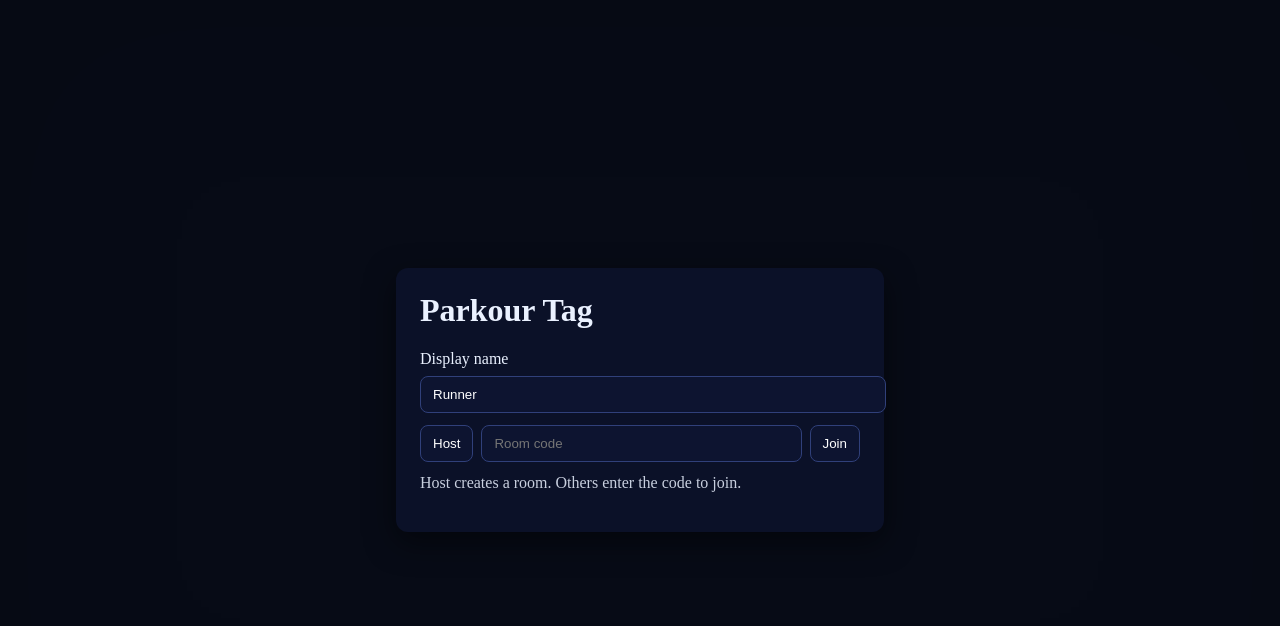
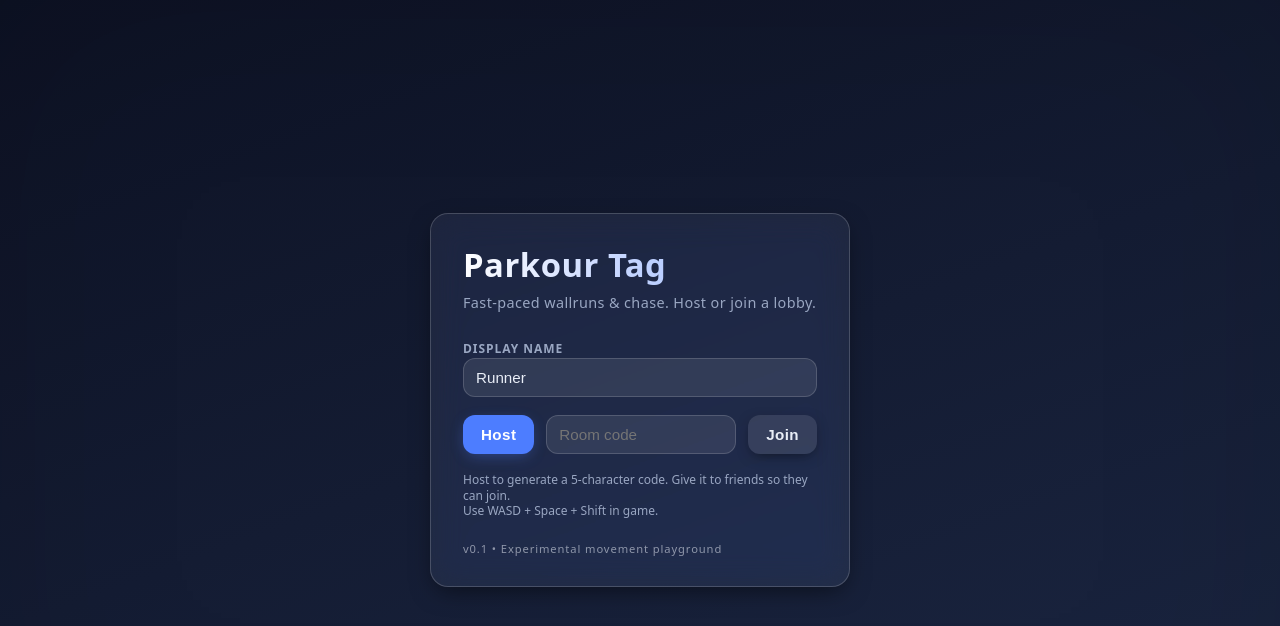
Before and after one commit to jojozagjos/-ParkourTag-, a React (Vite) app in the folder client/: page / in a window 1280 px wide. Shown: the top 626 px of the page. Built offline with nearby package versions, Linux system fonts and the light colour scheme; no server answers.

Commit message:
CSS to menu and lobby

```diff
--- a/client/src/App.tsx
+++ b/client/src/App.tsx
@@ -1,5 +1,6 @@
 /// <reference types="vite/client" />
 import React, { useEffect, useState } from 'react'
+import './styles.css'
 import { io, Socket } from 'socket.io-client'
 import Menu from './components/Menu'
 import Lobby from './components/Lobby'
--- a/client/src/components/Lobby.tsx
+++ b/client/src/components/Lobby.tsx
@@ -4,30 +4,59 @@ import type { PlayerSummary } from '../App'
 
 export default function Lobby({ socket, roomCode, players, selfId }: { socket: Socket, roomCode: string, players: PlayerSummary[], selfId: string }) {
   const me = players.find(p => p.id === selfId)
-  const isHost = me?.host
+  const isHost = !!me?.host
+  const readyCount = players.filter(p => p.ready).length
 
   function toggleReady() { socket.emit('lobby:ready', { ready: !me?.ready }) }
   function startGame() { socket.emit('game:start') }
+  async function copyCode() {
+    try { await navigator.clipboard.writeText(roomCode) } catch {}
+  }
 
   return (
-    <div style={{ padding: 24 }}>
-      <h2>Room {roomCode}</h2>
-      <div style={{ display: 'flex', gap: 24, alignItems: 'flex-start' }}>
-        <div>
-          <h3>Players</h3>
-          <ul>
-            {players.map(p => (
-              <li key={p.id}>{p.name} {p.host ? '(host)' : ''} {p.ready ? '✅' : '⏳'} {p.id === selfId ? '← you' : ''}</li>
-            ))}
-          </ul>
+    <div className="menu-root">
+      <div className="panel lobby-panel">
+        <div className="lobby-header">
+          <div>
+            <h1 style={{ margin: 0 }}>Lobby</h1>
+            <div className="subtitle">Invite friends with the code, ready up, and the host can start.</div>
+          </div>
+          <div className="room-badge" title="Click to copy" onClick={copyCode} role="button" aria-label="Copy room code">
+            <span className="label">Room</span>
+            <span className="code">{roomCode || '-----'}</span>
+          </div>
         </div>
-        <div style={{ display: 'flex', gap: 12 }}>
-          <button onClick={toggleReady}>{me?.ready ? 'Unready' : 'Ready'}</button>
-          {isHost && <button onClick={startGame}>Start</button>}
+
+        <div className="lobby-body">
+          <div className="players-card">
+            <div className="card-title">Players <span className="muted">({players.length})</span></div>
+            <ul className="player-list">
+              {players.map(p => (
+                <li key={p.id} className="player-row">
+                  <div className="who">
+                    <span className="name">{p.name}</span>
+                    {p.host && <span className="badge badge-host">Host</span>}
+                    {p.id === selfId && <span className="badge badge-self">You</span>}
+                  </div>
+                  <div className={`status ${p.ready ? 'ready' : 'waiting'}`}>{p.ready ? 'Ready' : 'Waiting'}</div>
+                </li>
+              ))}
+            </ul>
+          </div>
+
+          <div className="actions-card">
+            <div className="card-title">Actions</div>
+            <div className="actions">
+              <button onClick={toggleReady}>{me?.ready ? 'Unready' : 'Ready'}</button>
+              {isHost && <button onClick={startGame} className="secondary">Start</button>}
+            </div>
+            <div className="helper" style={{ marginTop: 12 }}>
+              Ready: {readyCount}/{players.length}. The server enforces minimum players; start will fail if not enough.
+            </div>
+            <div className="footer-hint">Map voting appears during intermission between rounds.</div>
+          </div>
         </div>
       </div>
-      <p style={{ marginTop: 16 }}>All players ready up. Host can start.</p>
-      <p style={{ opacity:0.8 }}>Map voting will appear during intermission.</p>
     </div>
   )
 }
--- a/client/src/components/Menu.tsx
+++ b/client/src/components/Menu.tsx
@@ -9,17 +9,22 @@ export default function Menu({ socket }: { socket: Socket }) {
   function join() { if (joinCode) socket.emit('room:join', { code: joinCode.toUpperCase(), name }) }
 
   return (
-    <div style={{ display: 'grid', placeItems: 'center', height: '100%' }}>
+    <div className="menu-root">
+      <div className="bg-decor" />
       <div className="panel">
-        <h1 style={{ marginTop: 0 }}>Parkour Tag</h1>
-        <label style={{ display: 'block', marginBottom: 8 }}>Display name</label>
-        <input value={name} onChange={e => setName(e.target.value)} placeholder='Your name' style={{ width: '100%', marginBottom: 12 }} />
-        <div style={{ display: 'flex', gap: 8 }}>
-          <button onClick={host}>Host</button>
-          <input value={joinCode} onChange={e => setJoinCode(e.target.value)} placeholder='Room code' style={{ flex: 1 }} />
-          <button onClick={join}>Join</button>
+        <h1>Parkour Tag</h1>
+        <div className="subtitle">Fast-paced wallruns &amp; chase. Host or join a lobby.</div>
+        <div style={{ marginBottom: 18 }}>
+          <label htmlFor="displayName">Display Name</label>
+          <input id="displayName" value={name} onChange={e => setName(e.target.value)} placeholder="Your name" />
         </div>
-        <p style={{ opacity: 0.85, marginTop: 12 }}>Host creates a room. Others enter the code to join.</p>
+        <div className="actions" style={{ marginBottom: 6 }}>
+          <button onClick={host} title="Create a new lobby">Host</button>
+          <input value={joinCode} onChange={e => setJoinCode(e.target.value)} placeholder="Room code" maxLength={5} />
+          <button onClick={join} className="secondary" title="Join existing lobby">Join</button>
+        </div>
+        <div className="helper">Host to generate a 5‑character code. Give it to friends so they can join.<br />Use WASD + Space + Shift in game.</div>
+        <div className="footer-hint">v0.1 • Experimental movement playground</div>
       </div>
     </div>
   )
--- /dev/null
+++ b/client/src/styles.css
@@ -0,0 +1,171 @@
+/* Global theme and modern menu styling */
+:root {
+  --bg-grad-start: #0d1224;
+  --bg-grad-end: #1b2642;
+  --panel-bg: rgba(255,255,255,0.06);
+  --panel-border: rgba(255,255,255,0.18);
+  --panel-shadow: 0 8px 24px -6px rgba(0,0,0,0.55);
+  --accent: #4d7dff;
+  --accent-hover: #6d94ff;
+  --danger: #ff5d5d;
+  --text-primary: #e9eef7;
+  --text-dim: #9aa7c2;
+  --radius-sm: 6px;
+  --radius-md: 12px;
+  --radius-lg: 18px;
+  --trans-fast: 120ms;
+  --trans-med: 240ms;
+  --focus-ring: 0 0 0 3px rgba(77,125,255,0.35);
+}
+
+html, body, #root {
+  margin: 0; padding: 0; height: 100%; width: 100%; font-family: system-ui, 'Inter', 'Segoe UI', Arial, sans-serif;
+  background: linear-gradient(160deg, var(--bg-grad-start), var(--bg-grad-end));
+  color: var(--text-primary);
+  -webkit-font-smoothing: antialiased;
+}
+
+* { box-sizing: border-box; }
+
+/* Scrollbar minimal */
+body::-webkit-scrollbar { width: 10px; }
+body::-webkit-scrollbar-track { background: transparent; }
+body::-webkit-scrollbar-thumb { background: rgba(255,255,255,0.12); border-radius: 6px; }
+body::-webkit-scrollbar-thumb:hover { background: rgba(255,255,255,0.22); }
+
+/* Glass panel */
+.panel {
+  backdrop-filter: blur(16px) saturate(140%);
+  -webkit-backdrop-filter: blur(16px) saturate(140%);
+  background: var(--panel-bg);
+  border: 1px solid var(--panel-border);
+  padding: 28px 32px 30px;
+  border-radius: var(--radius-lg);
+  box-shadow: var(--panel-shadow);
+  width: min(420px, 90vw);
+  animation: panelFade var(--trans-med) ease;
+}
+@keyframes panelFade { from { opacity: 0; transform: translateY(12px); } to { opacity: 1; transform: translateY(0); } }
+
+.panel h1 {
+  font-size: 2.05rem;
+  letter-spacing: 0.5px;
+  background: linear-gradient(95deg, #fff, #c6d6ff 45%, #92b2ff);
+  -webkit-background-clip: text;
+  background-clip: text;
+  color: transparent;
+  margin: 0 0 6px;
+  font-weight: 600;
+}
+.panel .subtitle {
+  font-size: 0.9rem;
+  letter-spacing: 0.4px;
+  color: var(--text-dim);
+  margin-bottom: 24px;
+}
+
+label { font-size: 0.75rem; text-transform: uppercase; letter-spacing: 0.08em; font-weight: 600; color: var(--text-dim); }
+
+input[type=text], input[type=password], input:not([type]) {
+  width: 100%;
+  background: rgba(255,255,255,0.09);
+  border: 1px solid rgba(255,255,255,0.16);
+  color: var(--text-primary);
+  padding: 10px 12px;
+  border-radius: var(--radius-md);
+  font-size: 0.95rem;
+  transition: border-color var(--trans-fast), background var(--trans-fast), box-shadow var(--trans-fast);
+}
+input:focus {
+  outline: none;
+  border-color: var(--accent);
+  box-shadow: var(--focus-ring);
+  background: rgba(255,255,255,0.14);
+}
+
+button {
+  cursor: pointer;
+  font-size: 0.95rem;
+  font-weight: 600;
+  letter-spacing: 0.4px;
+  background: var(--accent);
+  color: #fff;
+  padding: 11px 18px;
+  border: 0;
+  border-radius: var(--radius-md);
+  display: inline-flex;
+  align-items: center;
+  gap: 6px;
+  transition: background var(--trans-fast), transform var(--trans-fast), box-shadow var(--trans-fast);
+  box-shadow: 0 4px 16px -4px rgba(77,125,255,0.45);
+}
+button:hover { background: var(--accent-hover); }
+button:active { transform: translateY(1px); }
+button:focus { outline: none; box-shadow: var(--focus-ring); }
+
+button.secondary {
+  background: rgba(255,255,255,0.10);
+  color: var(--text-primary);
+  box-shadow: 0 4px 14px -4px rgba(0,0,0,0.55);
+}
+button.secondary:hover { background: rgba(255,255,255,0.18); }
+
+.actions { display: flex; gap: 12px; align-items: stretch; margin-top: 4px; }
+.actions input { flex: 1; }
+
+.helper { font-size: 0.75rem; color: var(--text-dim); margin-top: 18px; line-height: 1.3; }
+.footer-hint { margin-top: 22px; font-size: 0.7rem; opacity: 0.55; letter-spacing: 0.08em; }
+
+/* Responsive tweaks */
+@media (max-width: 520px) {
+  .panel { padding: 26px 24px 28px; }
+  button { padding: 10px 16px; }
+}
+
+/* Center grid layout; allow fallback stacking */
+.menu-root {
+  width: 100%; height: 100%; display: grid; place-items: center; padding: 28px; }
+
+/* Subtle animated background particles (optional placeholder) */
+.bg-decor { position: fixed; inset: 0; pointer-events: none; overflow: hidden; z-index: -1; }
+.bg-decor::before {
+  content: ''; position: absolute; inset: 0;
+  background: radial-gradient(circle at 30% 40%, rgba(255,255,255,0.08), transparent 60%),
+              radial-gradient(circle at 70% 70%, rgba(77,125,255,0.12), transparent 65%);
+  opacity: 0.35;
+  animation: decorPulse 9s ease-in-out infinite;
+}
+@keyframes decorPulse { 0%,100% { transform: scale(1); } 50% { transform: scale(1.04); } }
+
+/* Lobby layout */
+.lobby-panel { width: min(880px, 92vw); }
+.lobby-header { display: flex; align-items: flex-start; justify-content: space-between; gap: 16px; margin-bottom: 14px; }
+.room-badge {
+  display: inline-flex; align-items: center; gap: 8px; padding: 10px 12px; border-radius: var(--radius-md);
+  background: rgba(255,255,255,0.08); border: 1px solid rgba(255,255,255,0.16);
+  user-select: none; cursor: pointer; transition: background var(--trans-fast), transform var(--trans-fast);
+}
+.room-badge:hover { background: rgba(255,255,255,0.14); }
+.room-badge:active { transform: translateY(1px); }
+.room-badge .label { font-size: 0.7rem; letter-spacing: 0.12em; text-transform: uppercase; color: var(--text-dim); }
+.room-badge .code { font-family: ui-monospace, SFMono-Regular, Menlo, Monaco, Consolas, 'Liberation Mono', monospace; font-weight: 700; letter-spacing: 0.12em; }
+
+.lobby-body { display: grid; grid-template-columns: 1.3fr 1fr; gap: 16px; margin-top: 6px; }
+.players-card, .actions-card { background: rgba(255,255,255,0.04); border: 1px solid rgba(255,255,255,0.12); border-radius: var(--radius-md); padding: 14px; }
+.card-title { font-size: 0.9rem; letter-spacing: 0.4px; color: var(--text-dim); margin-bottom: 10px; }
+.card-title .muted { color: var(--text-dim); opacity: 0.8; }
+
+.player-list { list-style: none; padding: 0; margin: 0; display: flex; flex-direction: column; gap: 8px; }
+.player-row { display: flex; align-items: center; justify-content: space-between; gap: 8px; padding: 10px 12px; border-radius: var(--radius-md); background: rgba(255,255,255,0.04); border: 1px solid rgba(255,255,255,0.08); }
+.player-row .who { display: flex; align-items: center; gap: 8px; }
+.player-row .name { font-weight: 600; }
+.badge { font-size: 0.7rem; padding: 2px 8px; border-radius: 999px; border: 1px solid rgba(255,255,255,0.22); background: rgba(255,255,255,0.08); }
+.badge-host { border-color: rgba(255, 173, 96, 0.7); background: rgba(255, 173, 96, 0.14); }
+.badge-self { border-color: rgba(86, 189, 255, 0.7); background: rgba(86, 189, 255, 0.14); }
+.status { font-size: 0.85rem; font-weight: 700; letter-spacing: 0.06em; text-transform: uppercase; }
+.status.ready { color: #8fffad; }
+.status.waiting { color: #ffcc66; }
+
+@media (max-width: 820px) {
+  .lobby-body { grid-template-columns: 1fr; }
+}
```
Also changed, not shown: 3 other files (tests, documents, lock files or other folders).
